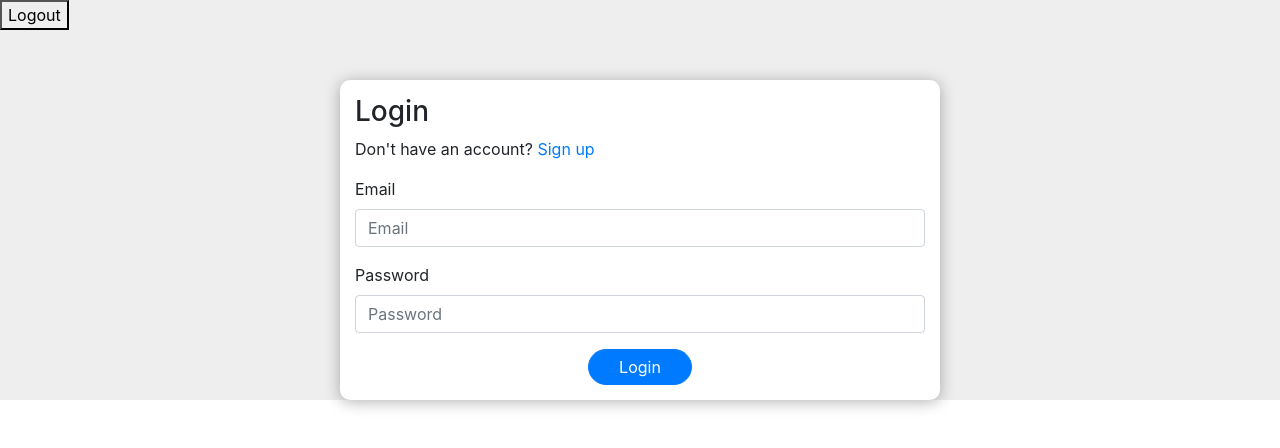
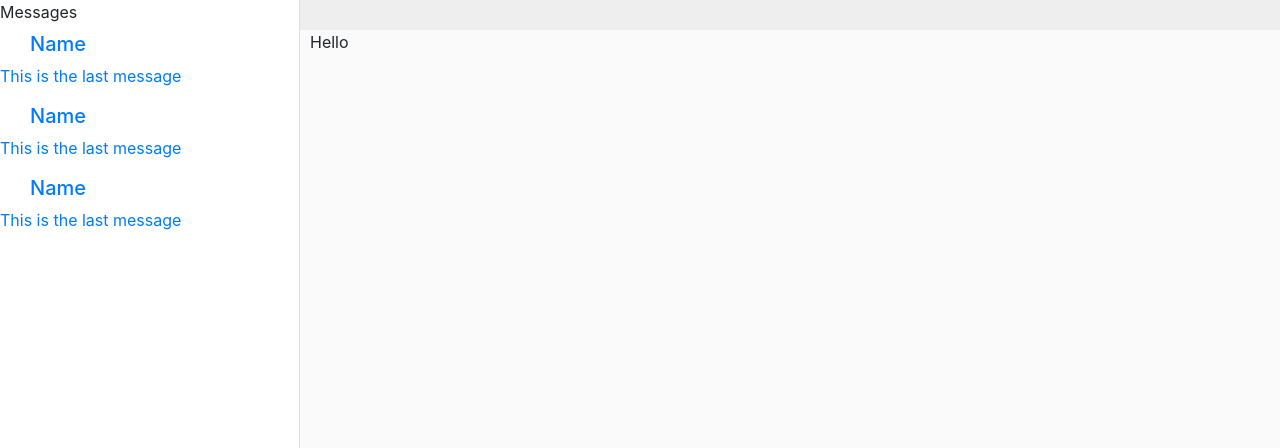
Before and after one commit to pardana/gochat, a React (Create React App) app: page / in a window 1280 px wide. Before the commit this address led to /login. Shown: the top 448 px of the page. Built offline with nearby package versions, Linux system fonts and the light colour scheme; no server answers.

Commit message:
sidebar and icon

```diff
--- a/public/index.html
+++ b/public/index.html
@@ -15,6 +15,10 @@
       user's mobile device or desktop. See https://developers.google.com/web/fundamentals/web-app-manifest/
     -->
     <link rel="manifest" href="%PUBLIC_URL%/manifest.json" />
+    <link
+      rel="stylesheet"
+      href="https://cdnjs.cloudflare.com/ajax/libs/material-design-iconic-font/2.2.0/css/material-design-iconic-font.min.css"
+    />
     <!--
       Notice the use of %PUBLIC_URL% in the tags above.
       It will be replaced with the URL of the `public` folder during the build.
--- a/src/App.js
+++ b/src/App.js
@@ -4,6 +4,7 @@
 import * as ChatActions from "./store/actions/chatActions";
 import * as AuthActions from "./store/actions/authActions";
 import Auth from "./components/pages/Auth";
+import Messenger from "./components/pages/Messenger";
 import "bootstrap/dist/css/bootstrap.min.css";
 import "./assets/css/swag.css";
 
@@ -47,14 +48,26 @@
             />
 
             <Route
-              path="/"
+              path="/:threadId"
               render={(props) => {
                 if (!this.props.token) {
                   return <Redirect to="/login" />;
                 } else {
-                  return <h1>Root</h1>;
+                  return <Messenger />;
                 }
               }}
+            />
+
+            <Route
+              path="/"
+              render={(props) => {
+                if (this.props.token) {
+                  return <Redirect to="/login" />;
+                } else {
+                  return <Messenger />;
+                }
+              }}
+              // render={<Messenger />}
             />
           </Switch>
         </BrowserRouter>
--- a/src/assets/css/swag.css
+++ b/src/assets/css/swag.css
@@ -12,7 +12,38 @@
   background: #eee;
 }
 
-.btn{
-    padding: 5px 30px !important;
-    border-radius: 50px !important;
+.btn {
+  padding: 5px 30px !important;
+  border-radius: 50px !important;
 }
+
+.sidebar {
+  background: #fff;
+  float: left;
+  width: 300px;
+  max-width: 25%;
+  height: 100vh;
+  border-right: 1px solid #ddd;
+  position: fixed;
+  top: 0px;
+}
+
+.main-view {
+  position: fixed;
+  left: 300px;
+  background: #fafafa;
+  height: 100vh;
+  width: 100%;
+  padding-left: 10px;
+}
+
+ul.thread-list {
+  list-style: none;
+  padding: 0px;
+}
+
+ul.thread-list li a .zmdi {
+  float: left;
+  font-size: 48px;
+  padding: 5px 15px;
+}
--- a/src/components/pages/Messenger.js
+++ b/src/components/pages/Messenger.js
@@ -0,0 +1,28 @@
+import React, { Component } from "react";
+import { connect } from "react-redux";
+import { withRouter } from "react-router-dom";
+import Sidebar from "../partials/Sidebar";
+import ThreadView from "../partials/ThreadView";
+
+class Messenger extends Component {
+  render() {
+    return (
+      <div className="messenger-container">
+        <Sidebar />
+        <ThreadView />
+      </div>
+    );
+  }
+}
+
+const mapStateToProps = (state) => ({
+  ...state.auth,
+  ...state.chat,
+});
+
+const mapDispatchToProps = (dispatch) => ({});
+
+export default connect(
+  mapStateToProps,
+  mapDispatchToProps
+)(withRouter(Messenger));
--- a/src/components/partials/Sidebar.js
+++ b/src/components/partials/Sidebar.js
@@ -0,0 +1,48 @@
+import React, { Component } from "react";
+import { connect } from "react-redux";
+import { Link, withRouter } from "react-router-dom";
+
+class Sidebar extends Component {
+  render() {
+    return (
+      <div className="sidebar">
+        <ul className="thread-list">
+          <label>Messages</label>
+          <li>
+            <Link to="/thread">
+              <i className="zmdi zmdi-account-circle" />
+              <h5>Name</h5>
+              <p>This is the last message</p>
+            </Link>
+          </li>
+          <li>
+            <Link to="/thread">
+              <i className="zmdi zmdi-account-circle" />
+              <h5>Name</h5>
+              <p>This is the last message</p>
+            </Link>
+          </li>
+          <li>
+            <Link to="/thread">
+              <i className="zmdi zmdi-account-circle" />
+              <h5>Name</h5>
+              <p>This is the last message</p>
+            </Link>
+          </li>
+        </ul>
+      </div>
+    );
+  }
+}
+
+const mapStateToProps = (state) => ({
+  ...state.auth,
+  ...state.chat,
+});
+
+const mapDispatchToProps = (dispatch) => ({});
+
+export default connect(
+  mapStateToProps,
+  mapDispatchToProps
+)(withRouter(Sidebar));
--- a/src/components/partials/ThreadView.js
+++ b/src/components/partials/ThreadView.js
@@ -0,0 +1,21 @@
+import React, { Component } from "react";
+import { connect } from "react-redux";
+import { withRouter } from "react-router-dom";
+
+class ThreadView extends Component {
+  render() {
+    return <div className="main-view">Hello</div>;
+  }
+}
+
+const mapStateToProps = (state) => ({
+  ...state.auth,
+  ...state.chat,
+});
+
+const mapDispatchToProps = (dispatch) => ({});
+
+export default connect(
+  mapStateToProps,
+  mapDispatchToProps
+)(withRouter(ThreadView));
```
